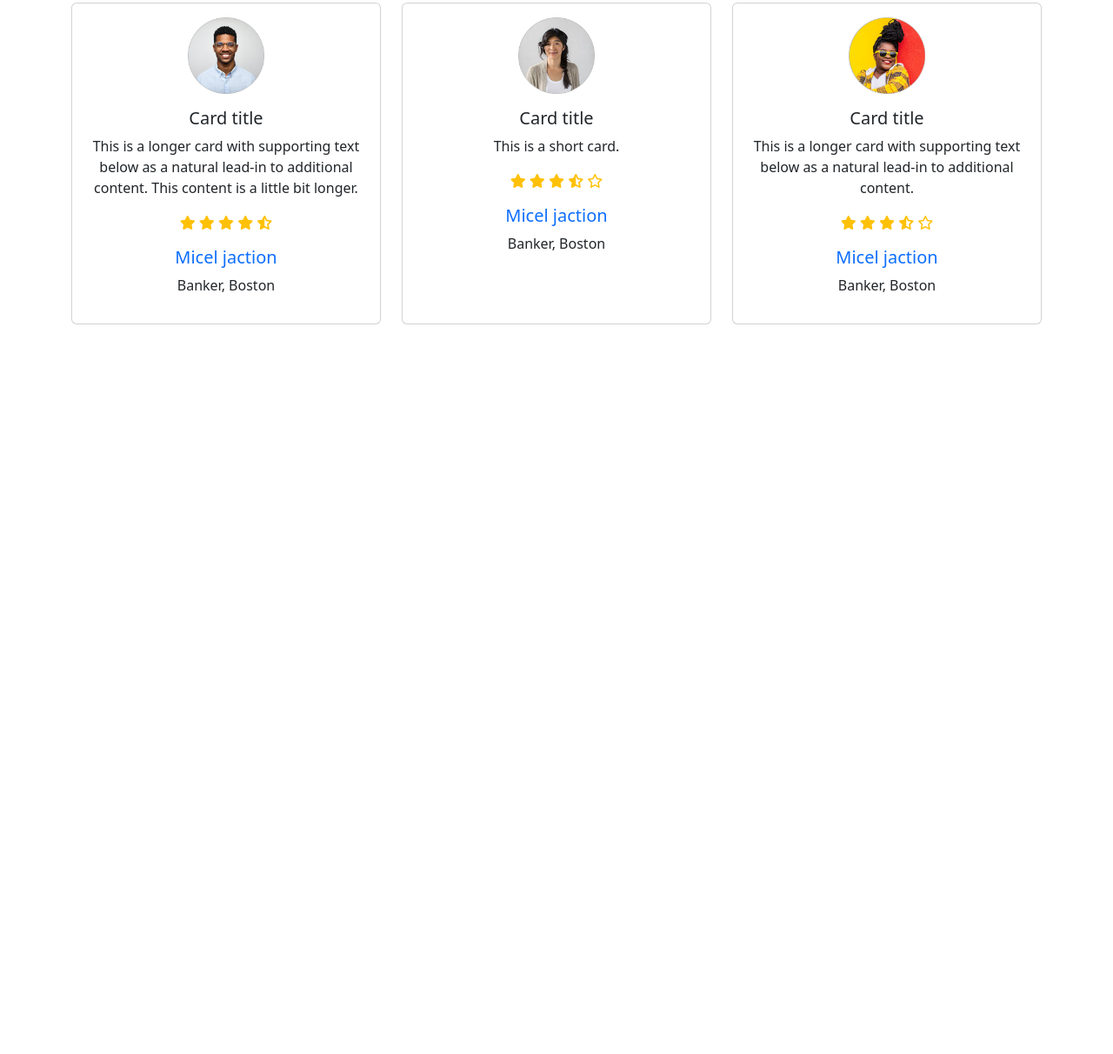
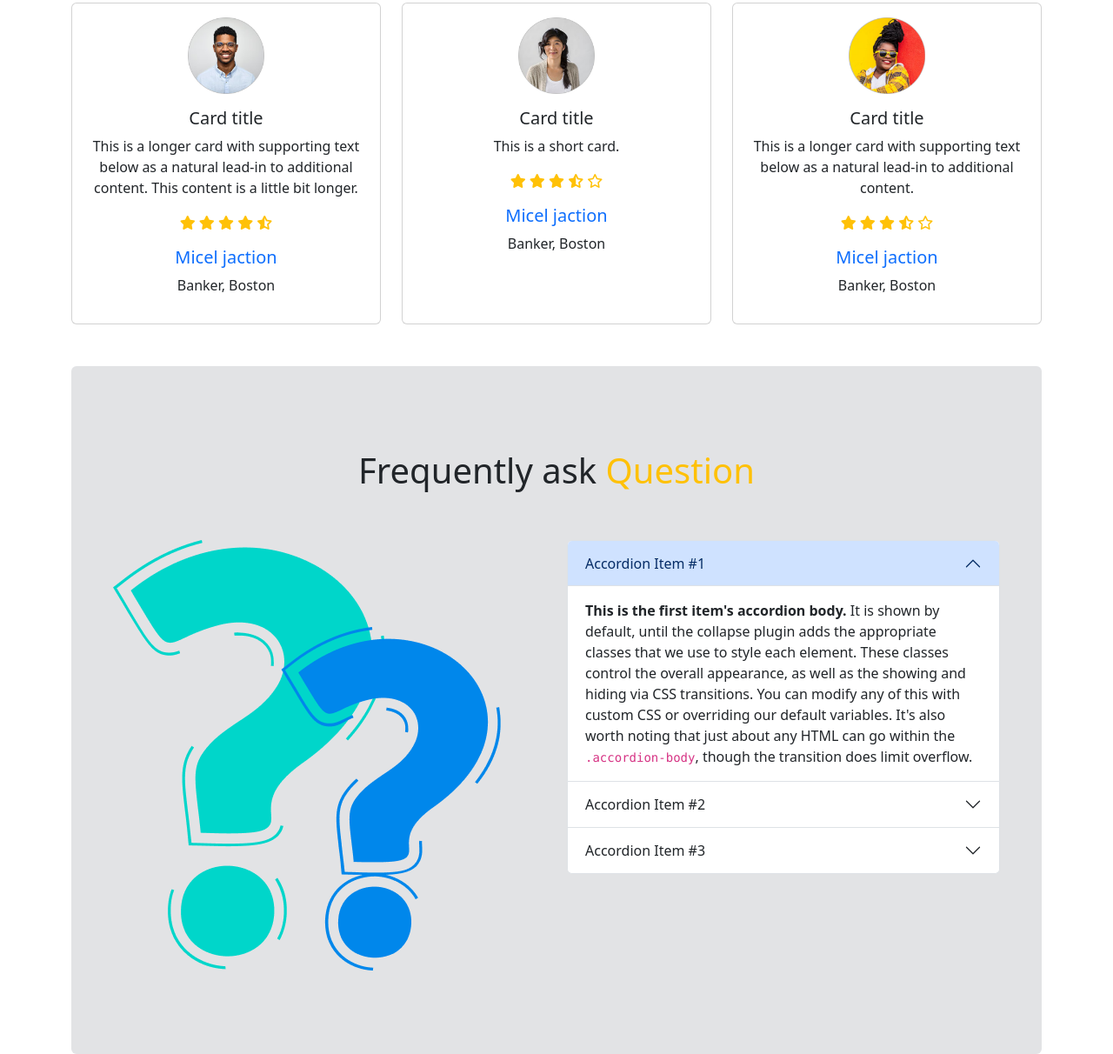
Before and after one commit to mdmahamudullah/Bikers-Zone-Bootstrap, a plain HTML site: page index.html in a window 1280 px wide. Shown: the part 1913-3125 px from the top of the page at 87% size. Before the commit the page ends 2286 px from the top, so only its background shows below. Drawn offline with nearby package versions, Linux system fonts and the light colour scheme.

Commit message:
add a new section

```diff
--- a/index.html
+++ b/index.html
@@ -275,6 +275,54 @@
             </div>
         </section>
         <!-- Happy clients end -->
+        <section class="mt-5 py-5 bg-secondary-subtle rounded-2" >
+            <h1 class="mt-5 text-center">Frequently ask <span class="text-warning">Question</span></h1>
+            <div class="row row-cols-1 row-cols-md-2 p-5">
+                <div class="col">
+                    <img src="images/faq.png" alt="">
+                </div>
+                <div class="col">
+                    <div class="accordion" id="accordionExample">
+                        <div class="accordion-item">
+                          <h2 class="accordion-header" id="headingOne">
+                            <button class="accordion-button" type="button" data-bs-toggle="collapse" data-bs-target="#collapseOne" aria-expanded="true" aria-controls="collapseOne">
+                              Accordion Item #1
+                            </button>
+                          </h2>
+                          <div id="collapseOne" class="accordion-collapse collapse show" aria-labelledby="headingOne" data-bs-parent="#accordionExample">
+                            <div class="accordion-body">
+                              <strong>This is the first item's accordion body.</strong> It is shown by default, until the collapse plugin adds the appropriate classes that we use to style each element. These classes control the overall appearance, as well as the showing and hiding via CSS transitions. You can modify any of this with custom CSS or overriding our default variables. It's also worth noting that just about any HTML can go within the <code>.accordion-body</code>, though the transition does limit overflow.
+                            </div>
+                          </div>
+                        </div>
+                        <div class="accordion-item">
+                          <h2 class="accordion-header" id="headingTwo">
+                            <button class="accordion-button collapsed" type="button" data-bs-toggle="collapse" data-bs-target="#collapseTwo" aria-expanded="false" aria-controls="collapseTwo">
+                              Accordion Item #2
+                            </button>
+                          </h2>
+                          <div id="collapseTwo" class="accordion-collapse collapse" aria-labelledby="headingTwo" data-bs-parent="#accordionExample">
+                            <div class="accordion-body">
+                              <strong>This is the second item's accordion body.</strong> It is hidden by default, until the collapse plugin adds the appropriate classes that we use to style each element. These classes control the overall appearance, as well as the showing and hiding via CSS transitions. You can modify any of this with custom CSS or overriding our default variables. It's also worth noting that just about any HTML can go within the <code>.accordion-body</code>, though the transition does limit overflow.
+                            </div>
+                          </div>
+                        </div>
+                        <div class="accordion-item">
+                          <h2 class="accordion-header" id="headingThree">
+                            <button class="accordion-button collapsed" type="button" data-bs-toggle="collapse" data-bs-target="#collapseThree" aria-expanded="false" aria-controls="collapseThree">
+                              Accordion Item #3
+                            </button>
+                          </h2>
+                          <div id="collapseThree" class="accordion-collapse collapse" aria-labelledby="headingThree" data-bs-parent="#accordionExample">
+                            <div class="accordion-body">
+                              <strong>This is the third item's accordion body.</strong> It is hidden by default, until the collapse plugin adds the appropriate classes that we use to style each element. These classes control the overall appearance, as well as the showing and hiding via CSS transitions. You can modify any of this with custom CSS or overriding our default variables. It's also worth noting that just about any HTML can go within the <code>.accordion-body</code>, though the transition does limit overflow.
+                            </div>
+                          </div>
+                        </div>
+                      </div>
+                </div>
+            </div>
+        </section>
 
     </main>
 
```
